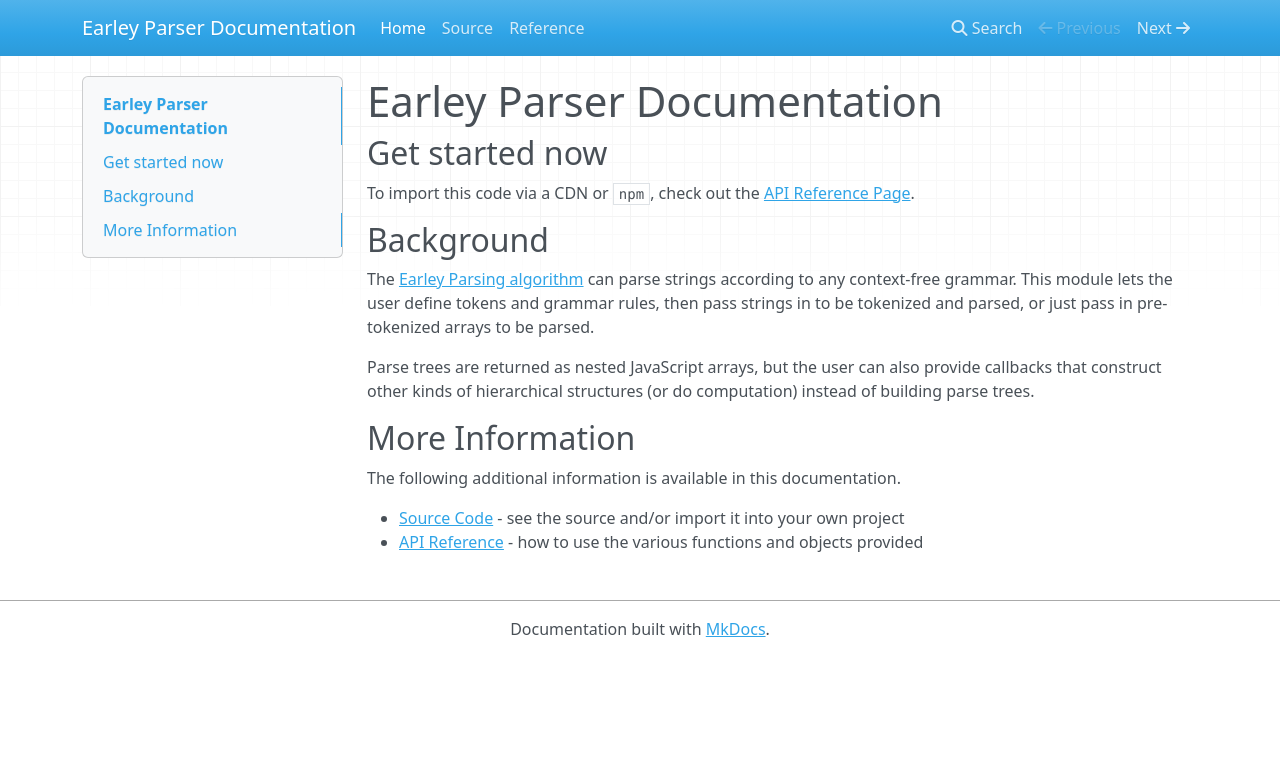
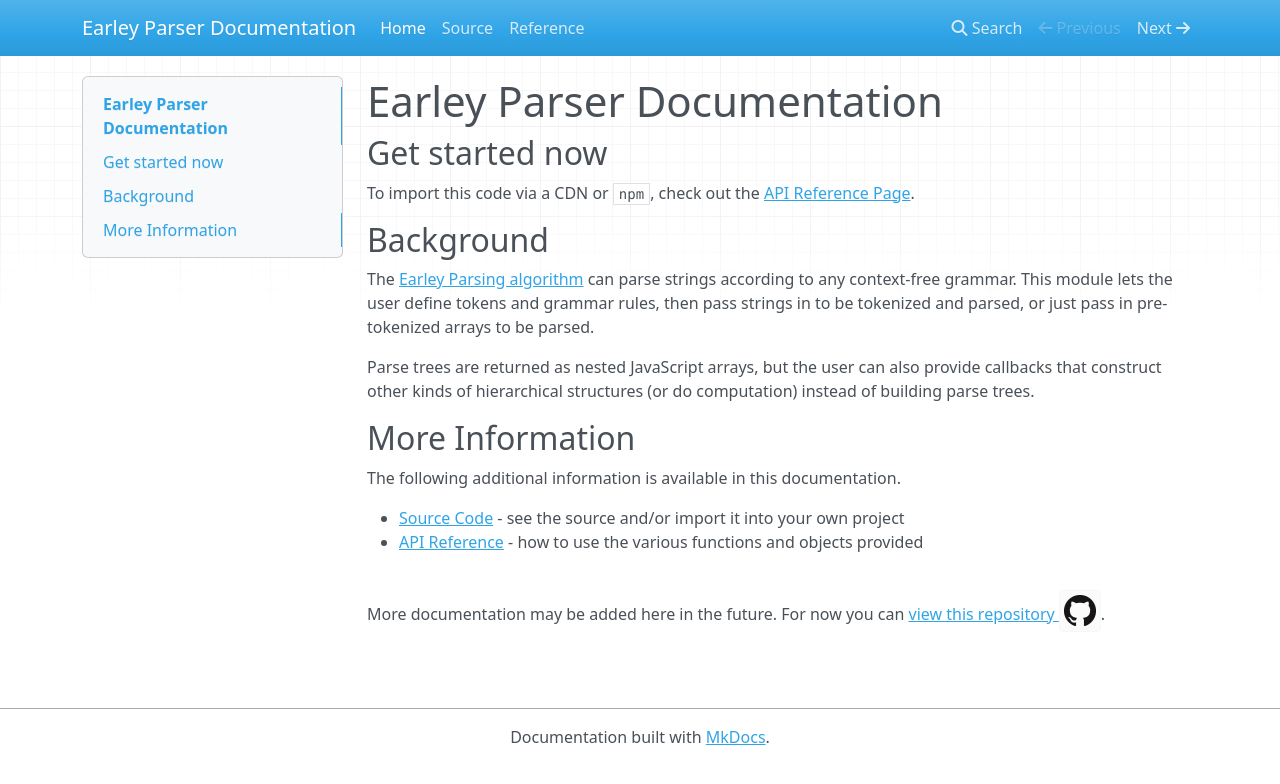
Before and after one commit to lurchmath/earley-parser, an MkDocs documentation site: the page built from docs/index.md, in a window 1280 px wide. Shown: the top 784 px of the page. Built offline with MkDocs 1.6.1, drawn with Linux system fonts in a browser that asks for light colours; nearby versions of some CDN libraries; old or Windows-style settings are respelled for this version of MkDocs.

Commit message:
Adding the standard link to the repo.

```diff
--- a/docs/index.md
+++ b/docs/index.md
@@ -25,3 +25,5 @@
    own project
  * [API Reference](api-reference.md) - how to use the various functions and
    objects provided
+
+   More documentation may be added here in the future. For now you can [view this repository ![github](img/GitHub-Mark-32px.png)](https://github.com/lurchmath/earley_parser).
```
Also changed, not shown: docs/img/GitHub-Mark-32px.png (added), site/img/GitHub-Mark-32px.png (added), site/index.html, site/mkdocs/search_index.json.
